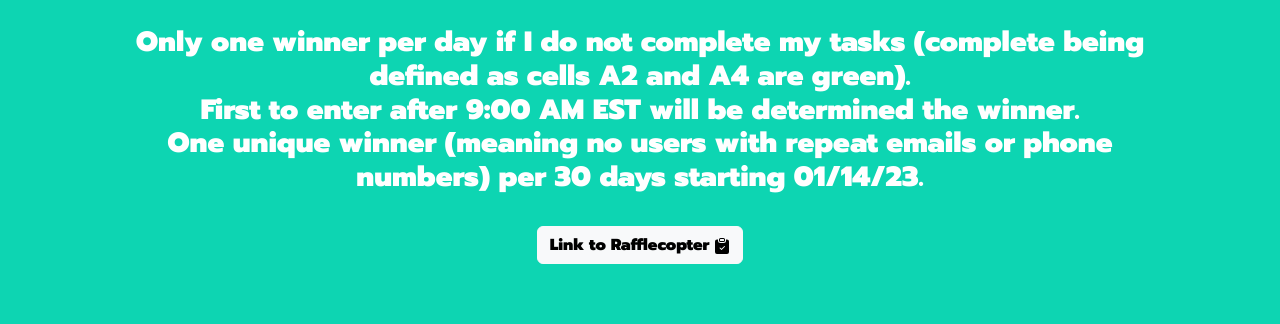
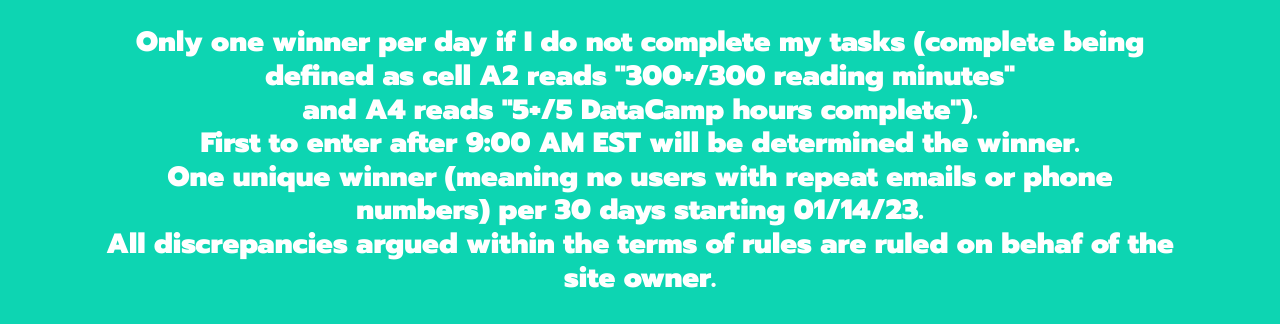
Before and after one commit to lazyyikyakuser/lazyyikyakuser.github.io, a plain HTML site: page index.html in a window 1280 px wide. Shown: the part 459-783 px from the top of the page. Drawn offline with nearby package versions, Linux system fonts and the light colour scheme.

Commit message:
Update terms on index.html

```diff
--- a/index.html
+++ b/index.html
@@ -20,9 +20,11 @@
   			<br> and you're the first of the day to enter their email & phone number,
   			<br> you'll be emailed and texted a payout method of your choice (PayPal, CashApp, Venmo, etc) of $5!</h3>
 		<h1>Terms</h1>
-		<h3>Only one winner per day if I do not complete my tasks (complete being defined as cells A2 and A4 are green).
+		<h3>Only one winner per day if I do not complete my tasks (complete being defined as cell A2 reads "300+/300 reading minutes"
+		<br>and A4 reads "5+/5 DataCamp hours complete").
 		<br>First to enter after 9:00 AM EST will be determined the winner.
-		<br>One unique winner (meaning no users with repeat emails or phone numbers) per 30 days starting 01/14/23.</h3>
+		<br>One unique winner (meaning no users with repeat emails or phone numbers) per 30 days starting 01/14/23.
+		<br>All discrepancies argued within the terms of rules are ruled on behaf of the site owner.</h3>
   			<!-- Rafflecopter button-->
 	  		<a class="btn btn-light" role="button" target="_blank" href="http://www.rafflecopter.com/rafl/display/fe92c4d31/?">Link to Rafflecopter
 	  			<svg xmlns="http://www.w3.org/2000/svg" width="16" height="16" fill="currentColor" class="bi bi-clipboard-check-fill" viewBox="0 0 16 16">
```
